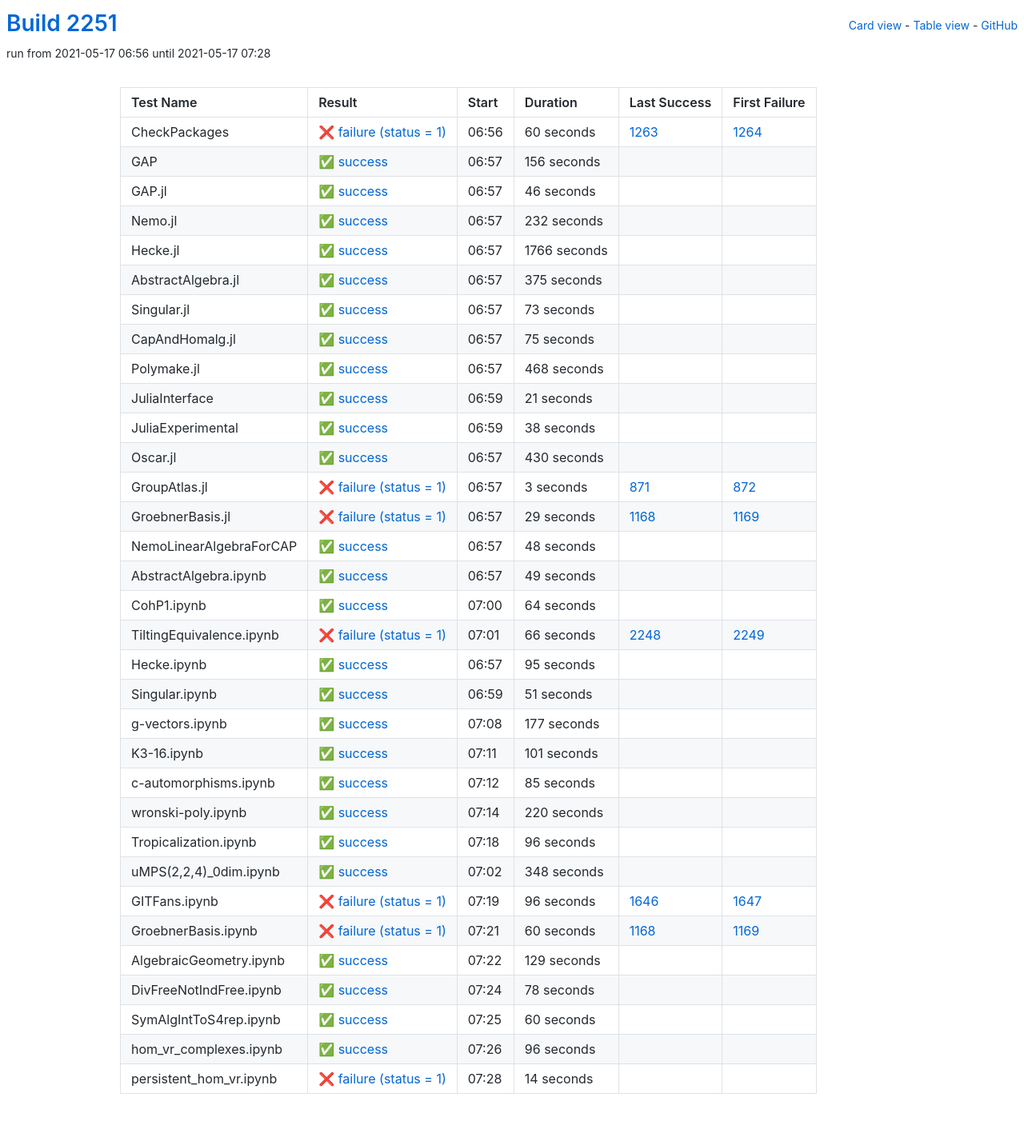
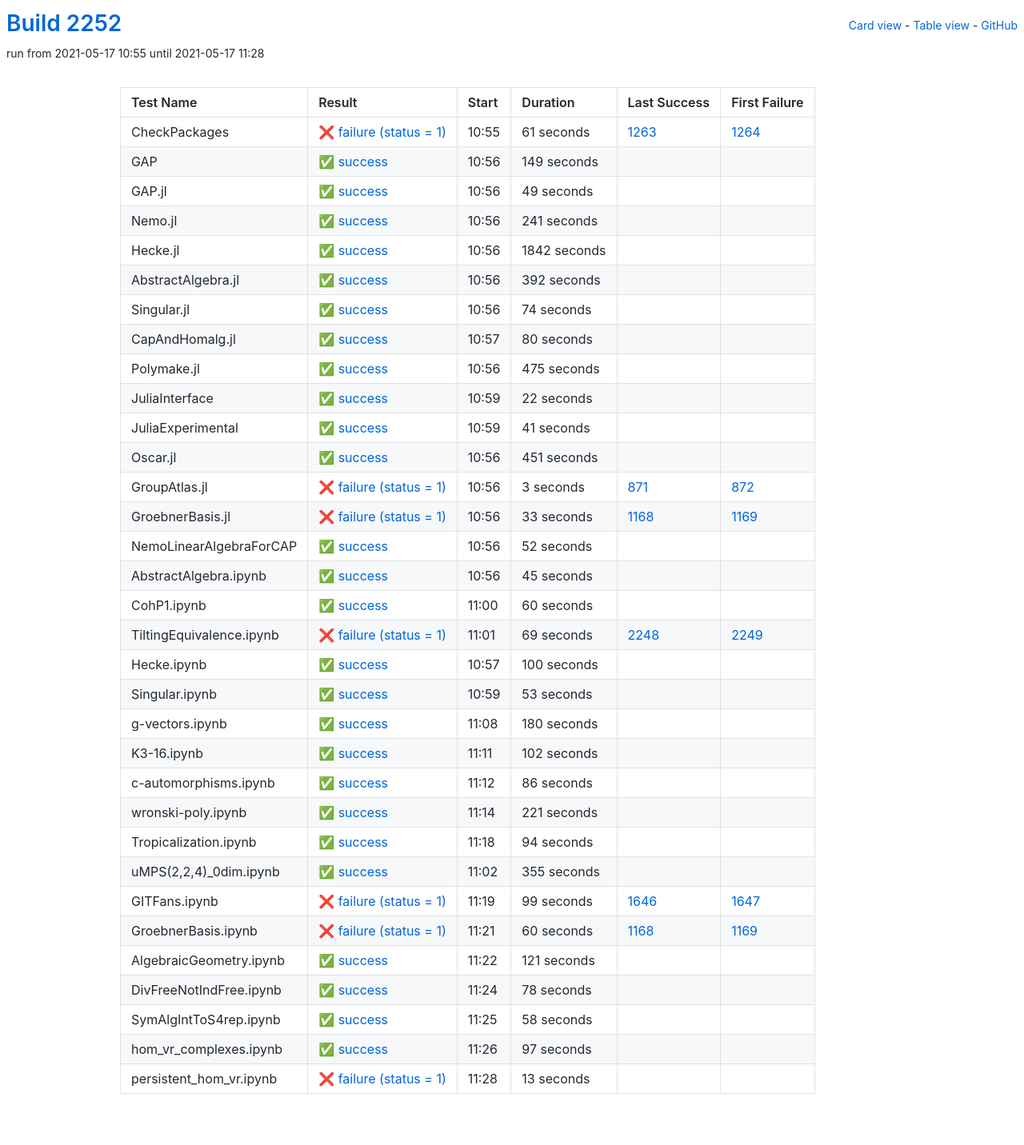
Before and after one commit to oscar-system/oscar-ci-status-stable, a Jekyll site: the page built from table.html, in a window 1280 px wide. Shown: the whole page at 80% size. Built offline with Jekyll 4.4.1, drawn with Linux system fonts in a browser that asks for light colours.

Commit message:
Build #2252

```diff
--- a/_data/ci.yml
+++ b/_data/ci.yml
@@ -1,6 +1,6 @@
 ---
-build: 2251
-build_url: https://oscarci.mathematik.uni-kl.de/job/oscar-stable/2251/
+build: 2252
+build_url: https://oscarci.mathematik.uni-kl.de/job/oscar-stable/2252/
 job: oscar-stable
 organization: oscar-system
 repo: oscar-ci-status-stable
@@ -8,152 +8,152 @@ repourl: https://github.com/oscar-system/oscar-ci-status-stable
 tests:
 - name: CheckPackages
   id: checkpackages
-  log: https://oscarci.mathematik.uni-kl.de/job/oscar-stable/2251/artifact/logs/build-2251/CheckPackages.log
-  start: 2021-05-17 06:56
+  log: https://oscarci.mathematik.uni-kl.de/job/oscar-stable/2252/artifact/logs/build-2252/CheckPackages.log
+  start: 2021-05-17 10:55
   success: false
   exitcode: 1
   status: failure
-  duration: 60
+  duration: 61
   last_success: 1263
   last_success_url: https://oscarci.mathematik.uni-kl.de/job/oscar-stable/1263/
   first_failure: 1264
   first_failure_url: https://oscarci.mathematik.uni-kl.de/job/oscar-stable/1264/
 - name: GAP
   id: gap
-  log: https://oscarci.mathematik.uni-kl.de/job/oscar-stable/2251/artifact/logs/build-2251/GAP.log
-  start: 2021-05-17 06:57
+  log: https://oscarci.mathematik.uni-kl.de/job/oscar-stable/2252/artifact/logs/build-2252/GAP.log
+  start: 2021-05-17 10:56
   success: true
   exitcode: 0
   status: success
-  duration: 156
+  duration: 149
   last_success: false
   last_success_url:
   first_failure: false
   first_failure_url:
 - name: GAP.jl
   id: gap-jl
-  log: https://oscarci.mathematik.uni-kl.de/job/oscar-stable/2251/artifact/logs/build-2251/GAP.jl.log
-  start: 2021-05-17 06:57
+  log: https://oscarci.mathematik.uni-kl.de/job/oscar-stable/2252/artifact/logs/build-2252/GAP.jl.log
+  start: 2021-05-17 10:56
   success: true
   exitcode: 0
   status: success
-  duration: 46
+  duration: 49
   last_success: false
   last_success_url:
   first_failure: false
   first_failure_url:
 - name: Nemo.jl
   id: nemo-jl
-  log: https://oscarci.mathematik.uni-kl.de/job/oscar-stable/2251/artifact/logs/build-2251/Nemo.jl.log
-  start: 2021-05-17 06:57
+  log: https://oscarci.mathematik.uni-kl.de/job/oscar-stable/2252/artifact/logs/build-2252/Nemo.jl.log
+  start: 2021-05-17 10:56
   success: true
   exitcode: 0
   status: success
-  duration: 232
+  duration: 241
   last_success: false
   last_success_url:
   first_failure: false
   first_failure_url:
 - name: Hecke.jl
   id: hecke-jl
-  log: https://oscarci.mathematik.uni-kl.de/job/oscar-stable/2251/artifact/logs/build-2251/Hecke.jl.log
-  start: 2021-05-17 06:57
+  log: https://oscarci.mathematik.uni-kl.de/job/oscar-stable/2252/artifact/logs/build-2252/Hecke.jl.log
+  start: 2021-05-17 10:56
   success: true
   exitcode: 0
   status: success
-  duration: 1766
+  duration: 1842
   last_success: false
   last_success_url:
   first_failure: false
   first_failure_url:
 - name: AbstractAlgebra.jl
   id: abstractalgebra-jl
-  log: https://oscarci.mathematik.uni-kl.de/job/oscar-stable/2251/artifact/logs/build-2251/AbstractAlgebra.jl.log
-  start: 2021-05-17 06:57
+  log: https://oscarci.mathematik.uni-kl.de/job/oscar-stable/2252/artifact/logs/build-2252/AbstractAlgebra.jl.log
+  start: 2021-05-17 10:56
   success: true
   exitcode: 0
   status: success
-  duration: 375
+  duration: 392
   last_success: false
   last_success_url:
   first_failure: false
   first_failure_url:
 - name: Singular.jl
   id: singular-jl
-  log: https://oscarci.mathematik.uni-kl.de/job/oscar-stable/2251/artifact/logs/build-2251/Singular.jl.log
-  start: 2021-05-17 06:57
+  log: https://oscarci.mathematik.uni-kl.de/job/oscar-stable/2252/artifact/logs/build-2252/Singular.jl.log
+  start: 2021-05-17 10:56
   success: true
   exitcode: 0
   status: success
-  duration: 73
+  duration: 74
   last_success: false
   last_success_url:
   first_failure: false
   first_failure_url:
 - name: CapAndHomalg.jl
   id: capandhomalg-jl
-  log: https://oscarci.mathematik.uni-kl.de/job/oscar-stable/2251/artifact/logs/build-2251/CapAndHomalg.jl.log
-  start: 2021-05-17 06:57
+  log: https://oscarci.mathematik.uni-kl.de/job/oscar-stable/2252/artifact/logs/build-2252/CapAndHomalg.jl.log
+  start: 2021-05-17 10:57
   success: true
   exitcode: 0
   status: success
-  duration: 75
+  duration: 80
   last_success: false
   last_success_url:
   first_failure: false
   first_failure_url:
 - name: Polymake.jl
   id: polymake-jl
-  log: https://oscarci.mathematik.uni-kl.de/job/oscar-stable/2251/artifact/logs/build-2251/Polymake.jl.log
-  start: 2021-05-17 06:57
+  log: https://oscarci.mathematik.uni-kl.de/job/oscar-stable/2252/artifact/logs/build-2252/Polymake.jl.log
+  start: 2021-05-17 10:56
   success: true
   exitcode: 0
   status: success
-  duration: 468
+  duration: 475
   last_success: false
   last_success_url:
   first_failure: false
   first_failure_url:
 - name: JuliaInterface
   id: juliainterface
-  log: https://oscarci.mathematik.uni-kl.de/job/oscar-stable/2251/artifact/logs/build-2251/JuliaInterface.log
-  start: 2021-05-17 06:59
+  log: https://oscarci.mathematik.uni-kl.de/job/oscar-stable/2252/artifact/logs/build-2252/JuliaInterface.log
+  start: 2021-05-17 10:59
   success: true
   exitcode: 0
   status: success
-  duration: 21
+  duration: 22
   last_success: false
   last_success_url:
   first_failure: false
   first_failure_url:
 - name: JuliaExperimental
   id: juliaexperimental
-  log: https://oscarci.mathematik.uni-kl.de/job/oscar-stable/2251/artifact/logs/build-2251/JuliaExperimental.log
-  start: 2021-05-17 06:59
+  log: https://oscarci.mathematik.uni-kl.de/job/oscar-stable/2252/artifact/logs/build-2252/JuliaExperimental.log
+  start: 2021-05-17 10:59
   success: true
   exitcode: 0
   status: success
-  duration: 38
+  duration: 41
   last_success: false
   last_success_url:
   first_failure: false
   first_failure_url:
 - name: Oscar.jl
   id: oscar-jl
-  log: https://oscarci.mathematik.uni-kl.de/job/oscar-stable/2251/artifact/logs/build-2251/Oscar.jl.log
-  start: 2021-05-17 06:57
+  log: https://oscarci.mathematik.uni-kl.de/job/oscar-stable/2252/artifact/logs/build-2252/Oscar.jl.log
+  start: 2021-05-17 10:56
   success: true
   exitcode: 0
   status: success
-  duration: 430
+  duration: 451
   last_success: false
   last_success_url:
   first_failure: false
   first_failure_url:
 - name: GroupAtlas.jl
   id: groupatlas-jl
-  log: https://oscarci.mathematik.uni-kl.de/job/oscar-stable/2251/artifact/logs/build-2251/GroupAtlas.jl.log
-  start: 2021-05-17 06:57
+  log: https://oscarci.mathematik.uni-kl.de/job/oscar-stable/2252/artifact/logs/build-2252/GroupAtlas.jl.log
+  start: 2021-05-17 10:56
   success: false
   exitcode: 1
   status: failure
@@ -164,176 +164,176 @@ tests:
   first_failure_url: https://oscarci.mathematik.uni-kl.de/job/oscar-stable/872/
 - name: GroebnerBasis.jl
   id: groebnerbasis-jl
-  log: https://oscarci.mathematik.uni-kl.de/job/oscar-stable/2251/artifact/logs/build-2251/GroebnerBasis.jl.log
-  start: 2021-05-17 06:57
+  log: https://oscarci.mathematik.uni-kl.de/job/oscar-stable/2252/artifact/logs/build-2252/GroebnerBasis.jl.log
+  start: 2021-05-17 10:56
   success: false
   exitcode: 1
   status: failure
-  duration: 29
+  duration: 33
   last_success: 1168
   last_success_url: https://oscarci.mathematik.uni-kl.de/job/oscar-stable/1168/
   first_failure: 1169
   first_failure_url: https://oscarci.mathematik.uni-kl.de/job/oscar-stable/1169/
 - name: NemoLinearAlgebraForCAP
   id: nemolinearalgebraforcap
-  log: https://oscarci.mathematik.uni-kl.de/job/oscar-stable/2251/artifact/logs/build-2251/NemoLinearAlgebraForCAP.log
-  start: 2021-05-17 06:57
+  log: https://oscarci.mathematik.uni-kl.de/job/oscar-stable/2252/artifact/logs/build-2252/NemoLinearAlgebraForCAP.log
+  start: 2021-05-17 10:56
   success: true
   exitcode: 0
   status: success
-  duration: 48
+  duration: 52
   last_success: false
   last_success_url:
   first_failure: false
   first_failure_url:
 - name: AbstractAlgebra.ipynb
   id: abstractalgebra-ipynb
-  log: https://oscarci.mathematik.uni-kl.de/job/oscar-stable/2251/artifact/logs/build-2251/AbstractAlgebra.ipynb.log
-  start: 2021-05-17 06:57
+  log: https://oscarci.mathematik.uni-kl.de/job/oscar-stable/2252/artifact/logs/build-2252/AbstractAlgebra.ipynb.log
+  start: 2021-05-17 10:56
   success: true
   exitcode: 0
   status: success
-  duration: 49
+  duration: 45
   last_success: false
   last_success_url:
   first_failure: false
   first_failure_url:
 - name: CohP1.ipynb
   id: cohp1-ipynb
-  log: https://oscarci.mathematik.uni-kl.de/job/oscar-stable/2251/artifact/logs/build-2251/CohP1.ipynb.log
-  start: 2021-05-17 07:00
+  log: https://oscarci.mathematik.uni-kl.de/job/oscar-stable/2252/artifact/logs/build-2252/CohP1.ipynb.log
+  start: 2021-05-17 11:00
   success: true
   exitcode: 0
   status: success
-  duration: 64
+  duration: 60
   last_success: false
   last_success_url:
   first_failure: false
   first_failure_url:
 - name: TiltingEquivalence.ipynb
   id: tiltingequivalence-ipynb
-  log: https://oscarci.mathematik.uni-kl.de/job/oscar-stable/2251/artifact/logs/build-2251/TiltingEquivalence.ipynb.log
-  start: 2021-05-17 07:01
+  log: https://oscarci.mathematik.uni-kl.de/job/oscar-stable/2252/artifact/logs/build-2252/TiltingEquivalence.ipynb.log
+  start: 2021-05-17 11:01
   success: false
   exitcode: 1
   status: failure
-  duration: 66
+  duration: 69
   last_success: 2248
   last_success_url: https://oscarci.mathematik.uni-kl.de/job/oscar-stable/2248/
   first_failure: 2249
   first_failure_url: https://oscarci.mathematik.uni-kl.de/job/oscar-stable/2249/
 - name: Hecke.ipynb
   id: hecke-ipynb
-  log: https://oscarci.mathematik.uni-kl.de/job/oscar-stable/2251/artifact/logs/build-2251/Hecke.ipynb.log
-  start: 2021-05-17 06:57
+  log: https://oscarci.mathematik.uni-kl.de/job/oscar-stable/2252/artifact/logs/build-2252/Hecke.ipynb.log
+  start: 2021-05-17 10:57
   success: true
   exitcode: 0
   status: success
-  duration: 95
+  duration: 100
   last_success: false
   last_success_url:
   first_failure: false
   first_failure_url:
 - name: Singular.ipynb
   id: singular-ipynb
-  log: https://oscarci.mathematik.uni-kl.de/job/oscar-stable/2251/artifact/logs/build-2251/Singular.ipynb.log
-  start: 2021-05-17 06:59
+  log: https://oscarci.mathematik.uni-kl.de/job/oscar-stable/2252/artifact/logs/build-2252/Singular.ipynb.log
+  start: 2021-05-17 10:59
   success: true
   exitcode: 0
   status: success
-  duration: 51
+  duration: 53
   last_success: false
   last_success_url:
   first_failure: false
   first_failure_url:
 - name: g-vectors.ipynb
   id: g-vectors-ipynb
-  log: https://oscarci.mathematik.uni-kl.de/job/oscar-stable/2251/artifact/logs/build-2251/g-vectors.ipynb.log
-  start: 2021-05-17 07:08
+  log: https://oscarci.mathematik.uni-kl.de/job/oscar-stable/2252/artifact/logs/build-2252/g-vectors.ipynb.log
+  start: 2021-05-17 11:08
   success: true
   exitcode: 0
   status: success
-  duration: 177
+  duration: 180
   last_success: false
   last_success_url:
   first_failure: false
   first_failure_url:
 - name: K3-16.ipynb
   id: k3-16-ipynb
-  log: https://oscarci.mathematik.uni-kl.de/job/oscar-stable/2251/artifact/logs/build-2251/K3-16.ipynb.log
-  start: 2021-05-17 07:11
+  log: https://oscarci.mathematik.uni-kl.de/job/oscar-stable/2252/artifact/logs/build-2252/K3-16.ipynb.log
+  start: 2021-05-17 11:11
   success: true
   exitcode: 0
   status: success
-  duration: 101
+  duration: 102
   last_success: false
   last_success_url:
   first_failure: false
   first_failure_url:
 - name: c-automorphisms.ipynb
   id: c-automorphisms-ipynb
-  log: https://oscarci.mathematik.uni-kl.de/job/oscar-stable/2251/artifact/logs/build-2251/c-automorphisms.ipynb.log
-  start: 2021-05-17 07:12
+  log: https://oscarci.mathematik.uni-kl.de/job/oscar-stable/2252/artifact/logs/build-2252/c-automorphisms.ipynb.log
+  start: 2021-05-17 11:12
   success: true
   exitcode: 0
   status: success
-  duration: 85
+  duration: 86
   last_success: false
   last_success_url:
   first_failure: false
   first_failure_url:
 - name: wronski-poly.ipynb
   id: wronski-poly-ipynb
-  log: https://oscarci.mathematik.uni-kl.de/job/oscar-stable/2251/artifact/logs/build-2251/wronski-poly.ipynb.log
-  start: 2021-05-17 07:14
+  log: https://oscarci.mathematik.uni-kl.de/job/oscar-stable/2252/artifact/logs/build-2252/wronski-poly.ipynb.log
+  start: 2021-05-17 11:14
   success: true
   exitcode: 0
   status: success
-  duration: 220
+  duration: 221
   last_success: false
   last_success_url:
   first_failure: false
   first_failure_url:
 - name: Tropicalization.ipynb
   id: tropicalization-ipynb
-  log: https://oscarci.mathematik.uni-kl.de/job/oscar-stable/2251/artifact/logs/build-2251/Tropicalization.ipynb.log
-  start: 2021-05-17 07:18
+  log: https://oscarci.mathematik.uni-kl.de/job/oscar-stable/2252/artifact/logs/build-2252/Tropicalization.ipynb.log
+  start: 2021-05-17 11:18
   success: true
   exitcode: 0
   status: success
-  duration: 96
+  duration: 94
   last_success: false
   last_success_url:
   first_failure: false
   first_failure_url:
 - name: uMPS(2,2,4)_0dim.ipynb
   id: umps-2-2-4-0dim-ipynb
-  log: https://oscarci.mathematik.uni-kl.de/job/oscar-stable/2251/artifact/logs/build-2251/uMPS-2-2-4-_0dim.ipynb.log
-  start: 2021-05-17 07:02
+  log: https://oscarci.mathematik.uni-kl.de/job/oscar-stable/2252/artifact/logs/build-2252/uMPS-2-2-4-_0dim.ipynb.log
+  start: 2021-05-17 11:02
   success: true
   exitcode: 0
   status: success
-  duration: 348
+  duration: 355
   last_success: false
   last_success_url:
   first_failure: false
   first_failure_url:
 - name: GITFans.ipynb
   id: gitfans-ipynb
-  log: https://oscarci.mathematik.uni-kl.de/job/oscar-stable/2251/artifact/logs/build-2251/GITFans.ipynb.log
-  start: 2021-05-17 07:19
+  log: https://oscarci.mathematik.uni-kl.de/job/oscar-stable/2252/artifact/logs/build-2252/GITFans.ipynb.log
+  start: 2021-05-17 11:19
   success: false
   exitcode: 1
   status: failure
-  duration: 96
+  duration: 99
   last_success: 1646
   last_success_url: https://oscarci.mathematik.uni-kl.de/job/oscar-stable/1646/
   first_failure: 1647
   first_failure_url: https://oscarci.mathematik.uni-kl.de/job/oscar-stable/1647/
 - name: GroebnerBasis.ipynb
   id: groebnerbasis-ipynb
-  log: https://oscarci.mathematik.uni-kl.de/job/oscar-stable/2251/artifact/logs/build-2251/GroebnerBasis.ipynb.log
-  start: 2021-05-17 07:21
+  log: https://oscarci.mathematik.uni-kl.de/job/oscar-stable/2252/artifact/logs/build-2252/GroebnerBasis.ipynb.log
+  start: 2021-05-17 11:21
   success: false
   exitcode: 1
   status: failure
@@ -344,20 +344,20 @@ tests:
   first_failure_url: https://oscarci.mathematik.uni-kl.de/job/oscar-stable/1169/
 - name: AlgebraicGeometry.ipynb
   id: algebraicgeometry-ipynb
-  log: https://oscarci.mathematik.uni-kl.de/job/oscar-stable/2251/artifact/logs/build-2251/AlgebraicGeometry.ipynb.log
-  start: 2021-05-17 07:22
+  log: https://oscarci.mathematik.uni-kl.de/job/oscar-stable/2252/artifact/logs/build-2252/AlgebraicGeometry.ipynb.log
+  start: 2021-05-17 11:22
   success: true
   exitcode: 0
   status: success
-  duration: 129
+  duration: 121
   last_success: false
   last_success_url:
   first_failure: false
   first_failure_url:
 - name: DivFreeNotIndFree.ipynb
   id: divfreenotindfree-ipynb
-  log: https://oscarci.mathematik.uni-kl.de/job/oscar-stable/2251/artifact/logs/build-2251/DivFreeNotIndFree.ipynb.log
-  start: 2021-05-17 07:24
+  log: https://oscarci.mathematik.uni-kl.de/job/oscar-stable/2252/artifact/logs/build-2252/DivFreeNotIndFree.ipynb.log
+  start: 2021-05-17 11:24
   success: true
   exitcode: 0
   status: success
@@ -368,36 +368,36 @@ tests:
   first_failure_url:
 - name: SymAlgIntToS4rep.ipynb
   id: symalginttos4rep-ipynb
-  log: https://oscarci.mathematik.uni-kl.de/job/oscar-stable/2251/artifact/logs/build-2251/SymAlgIntToS4rep.ipynb.log
-  start: 2021-05-17 07:25
+  log: https://oscarci.mathematik.uni-kl.de/job/oscar-stable/2252/artifact/logs/build-2252/SymAlgIntToS4rep.ipynb.log
+  start: 2021-05-17 11:25
   success: true
   exitcode: 0
   status: success
-  duration: 60
+  duration: 58
   last_success: false
   last_success_url:
   first_failure: false
   first_failure_url:
 - name: hom_vr_complexes.ipynb
   id: hom-vr-complexes-ipynb
-  log: https://oscarci.mathematik.uni-kl.de/job/oscar-stable/2251/artifact/logs/build-2251/hom_vr_complexes.ipynb.log
-  start: 2021-05-17 07:26
+  log: https://oscarci.mathematik.uni-kl.de/job/oscar-stable/2252/artifact/logs/build-2252/hom_vr_complexes.ipynb.log
+  start: 2021-05-17 11:26
   success: true
   exitcode: 0
   status: success
-  duration: 96
+  duration: 97
   last_success: false
   last_success_url:
   first_failure: false
   first_failure_url:
 - name: persistent_hom_vr.ipynb
   id: persistent-hom-vr-ipynb
-  log: https://oscarci.mathematik.uni-kl.de/job/oscar-stable/2251/artifact/logs/build-2251/persistent_hom_vr.ipynb.log
-  start: 2021-05-17 07:28
+  log: https://oscarci.mathematik.uni-kl.de/job/oscar-stable/2252/artifact/logs/build-2252/persistent_hom_vr.ipynb.log
+  start: 2021-05-17 11:28
   success: false
   exitcode: 1
   status: failure
-  duration: 14
+  duration: 13
   last_success: false
   last_success_url:
   first_failure: false
```
Also changed, not shown: README.md.
